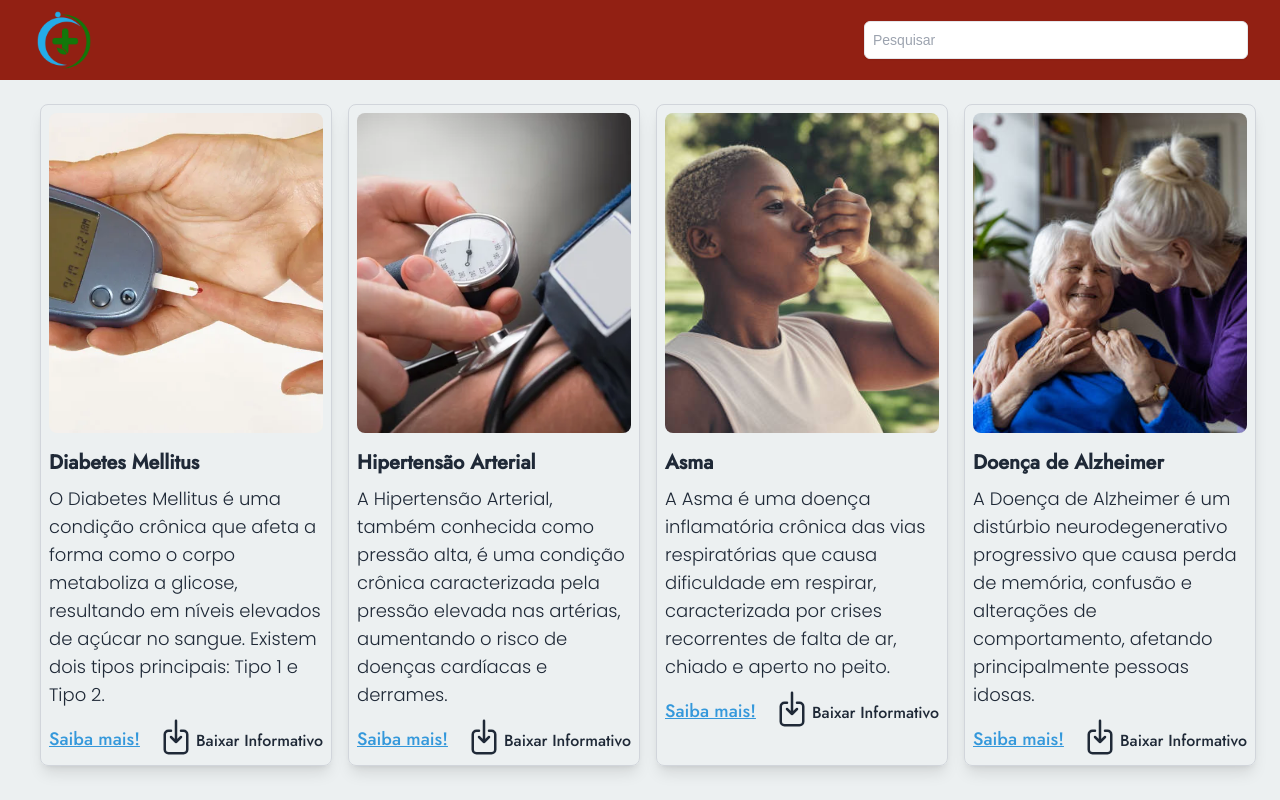
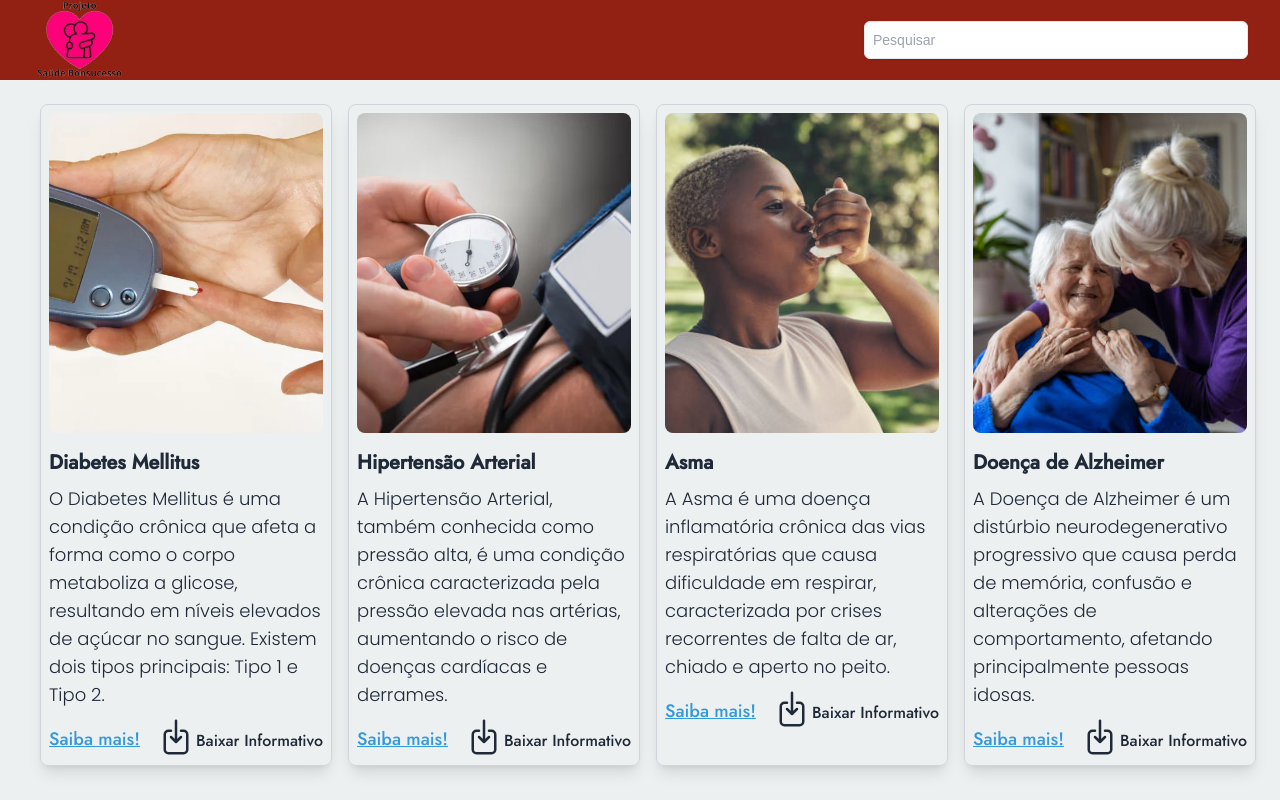
Before and after one commit to RafaelTaves/Projeto_Saude_Bonsucesso, a Next.js app: page / in a window 1280 px wide. Shown: the top 800 px of the page. Built offline with nearby package versions, Linux system fonts and the light colour scheme.

Commit message:
Nova logo

```diff
--- a/src/app/components/header.tsx
+++ b/src/app/components/header.tsx
@@ -15,9 +15,9 @@ export default function Header ({  onSearch }: HeaderProps) {
     return(
 <div className="flex w-full bg-mid-red-I h-20 justify-between px-2 md:px-8">
       <img
-        src="/images/MedicalFantasyLogo.jpg"
+        src="/images/logoProjetoSaude.png"
         alt="Company Logo"
-        className="h-16 my-auto"
+        className="h-20 my-auto"
       />
       <div className="flex h-full items-center text-black">
         <input
```
Also changed, not shown: public/images/logoProjetoSaude.png (added).
